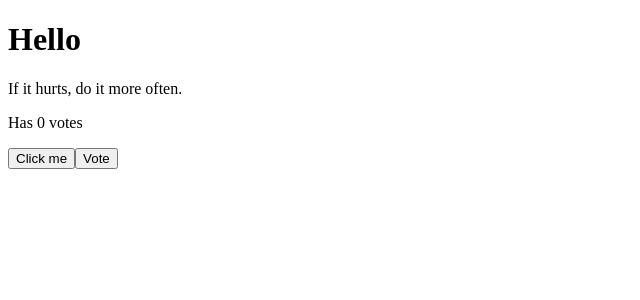
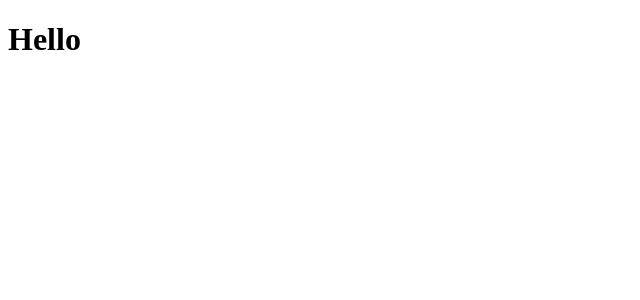
Before and after one commit to thomasMinh1995/my-fullstackOpen-exercises, a React (Vite) app: page / in a window 1280 px wide. Shown: the top 300 px of the page, without its empty margins (0-640 px from the left). Built offline with nearby package versions, Linux system fonts and the light colour scheme.

Commit message:
Sep-04-2024: update code part 01

```diff
--- a/src/App.jsx
+++ b/src/App.jsx
@@ -1,15 +1,17 @@
 // import { useState } from 'react'
 // import Part1 from './Part1'
 
-import Anecdotes from "./Anecdotes"
+// import Anecdotes from "./Anecdotes"
 
 function App() {
 
   return (
     <>
       <h1>Hello</h1>
+      {/* Part01 */}
       {/* <Part1/> */}
-      <Anecdotes />
+      {/* <Anecdotes />  */}
+
     </>
   )
 }
```
